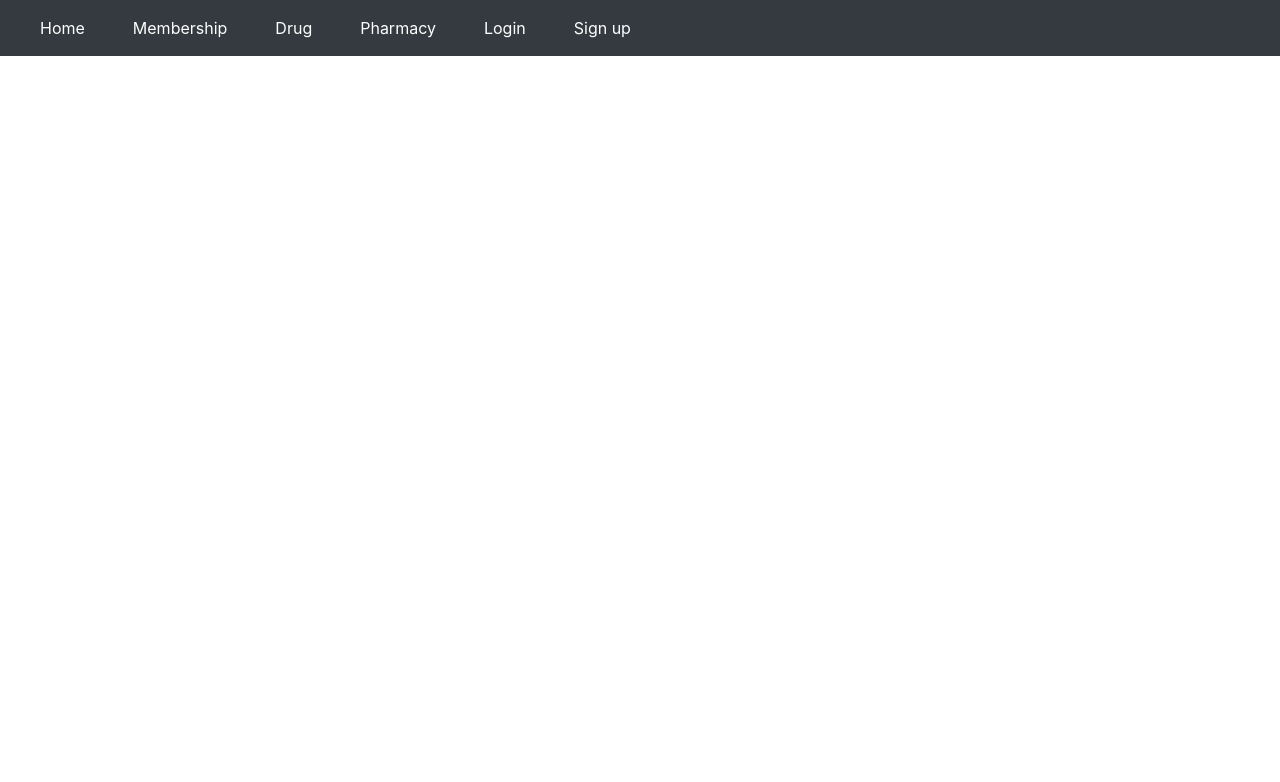
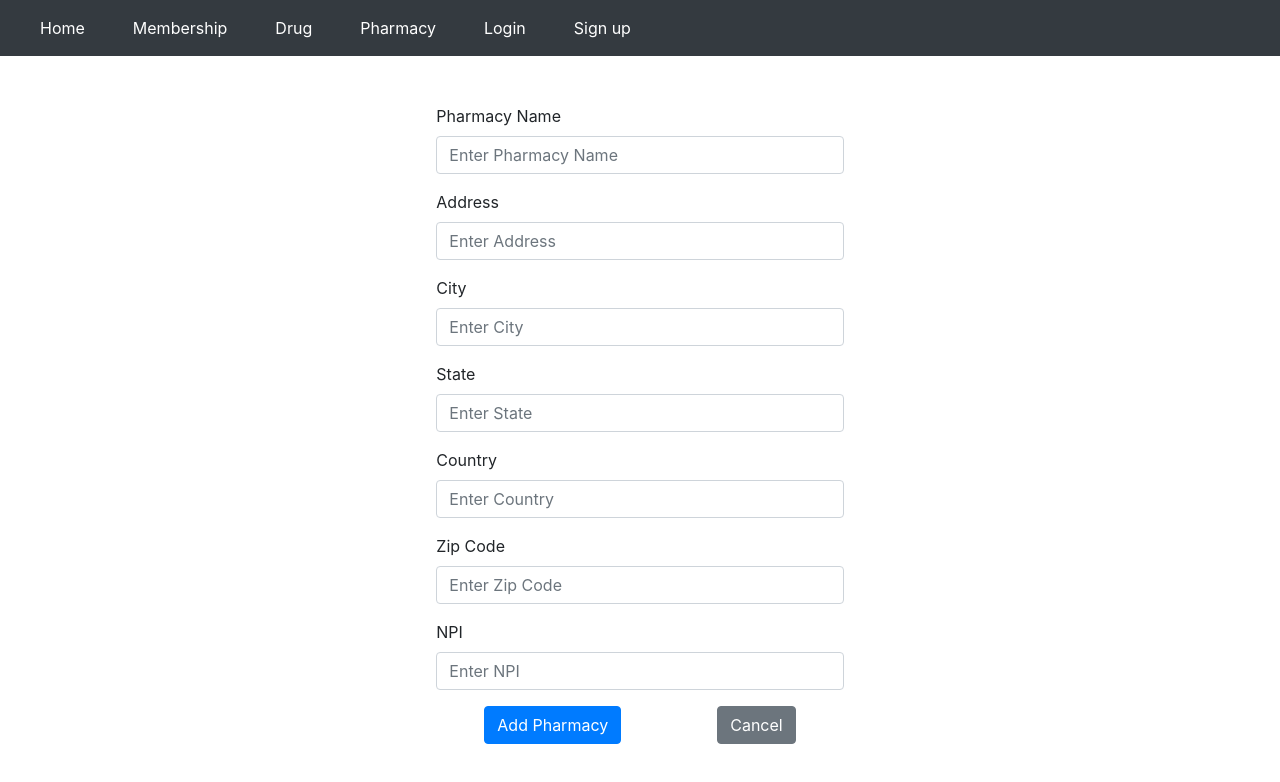
Before and after one commit to jtkoch/Galaxe-Frontend, a React (Create React App) app in the folder frontend/: page /AddPharmacy in a window 1280 px wide. Shown: the top 782 px of the page. Built offline with nearby package versions, Linux system fonts and the light colour scheme.

Commit message:
Pharmacy Initial Commit

```diff
--- a/frontend/src/App.js
+++ b/frontend/src/App.js
@@ -10,6 +10,7 @@ import Membership from "./Pages/Membership";
 import Pharmacy from "./Pages/Pharmacy";
 import AddDrug from "./Pages/AddDrug";
 import EditDrug from "./Pages/EditDrug";
+import AddPharmacy from "./Pages/AddPharmacy";
 
 const App = () => {
   return (
@@ -23,6 +24,7 @@ const App = () => {
       <Route path="/Pharmacy" component={Pharmacy} />
       <Route path="/AddDrug" component={AddDrug} />
       <Route path="/EditDrug" component={EditDrug} />
+      <Route path="/AddPharmacy" component={AddPharmacy} />
     </div>
   );
 };
--- /dev/null
+++ b/frontend/src/Pages/AddPharmacy.js
@@ -0,0 +1,129 @@
+import React, { useState } from "react";
+import Form from "react-bootstrap/Form";
+import Button from "react-bootstrap/Button";
+import axios from "axios";
+import { useHistory } from "react-router-dom";
+
+const AddPharmacy = () => {
+    const history = useHistory();
+
+    const [form, setForm] = useState({
+        name: "",
+        address: "",
+        city: "",
+        state: "",
+        country: "",
+        zipCode: "",
+        npi: ""
+    });
+
+    const handleChange = (event) => {
+        setForm({ ...form, [event.target.name]: event.target.value });
+    };
+
+    const routeChange = () => {
+        let path = "/Pharmacy";
+        history.push(path);
+    };
+
+    const handleSubmit = (event) => {
+        event.preventDefault();
+        console.log("submitted", form);
+        axios
+            .post("http://localhost:8080/addPharmacy", form)
+            .then((response) => {
+                console.log(response);
+                localStorage.setItem("token", response.data.token);
+                setForm(response.data);
+                history.push("/Pharmacy");
+            })
+            .catch((error) => {
+                console.log("There has been an error", error);
+            });
+    };
+
+    return (
+        <div className="register-container">
+            <Form onSubmit={handleSubmit} className="p-5">
+                <Form.Group controlId="pharmacyName">
+                    <Form.Label>Pharmacy Name</Form.Label>
+                    <Form.Control
+                        type="text"
+                        name="name"
+                        placeholder="Enter Pharmacy Name"
+                        value={form.name}
+                        onChange={handleChange}
+                    />
+                </Form.Group>
+                <Form.Group controlId="address">
+                    <Form.Label>Address</Form.Label>
+                    <Form.Control
+                        type="text"
+                        name="address"
+                        placeholder="Enter Address"
+                        value={form.address}
+                        onChange={handleChange}
+                    />
+                </Form.Group>
+                <Form.Group controlId="city">
+                    <Form.Label>City</Form.Label>
+                    <Form.Control
+                        type="text"
+                        name="city"
+                        placeholder="Enter City"
+                        value={form.city}
+                        onChange={handleChange}
+                    />
+                </Form.Group>
+                <Form.Group controlId="state">
+                    <Form.Label>State</Form.Label>
+                    <Form.Control
+                        type="text"
+                        name="state"
+                        placeholder="Enter State"
+                        value={form.state}
+                        onChange={handleChange}
+                    />
+                </Form.Group>
+                <Form.Group controlId="country">
+                    <Form.Label>Country</Form.Label>
+                    <Form.Control
+                        type="text"
+                        name="country"
+                        placeholder="Enter Country"
+                        value={form.country}
+                        onChange={handleChange}
+                    />
+                </Form.Group>
+                <Form.Group controlId="zipCode">
+                    <Form.Label>Zip Code</Form.Label>
+                    <Form.Control
+                        type="number"
+                        name="zipCode"
+                        placeholder="Enter Zip Code"
+                        value={form.zipCode}
+                        onChange={handleChange}
+                    />
+                </Form.Group>
+                <Form.Group controlId="npi">
+                    <Form.Label>NPI</Form.Label>
+                    <Form.Control
+                        type="number"
+                        name="npi"
+                        placeholder="Enter NPI"
+                        value={form.npi}
+                        onChange={handleChange}
+                    />
+                </Form.Group>
+                <Button variant="primary" className="ml-5 mr-5" type="submit">
+                    Add Pharmacy
+        </Button>
+                <Button variant="secondary" className="ml-5 mr-5" onClick={routeChange}>
+                    Cancel
+        </Button>
+            </Form>
+        </div>
+    );
+};
+
+export default AddPharmacy;
--- a/frontend/src/Pages/Pharmacy.js
+++ b/frontend/src/Pages/Pharmacy.js
@@ -1,11 +1,115 @@
-import React from 'react'
+import React, { useEffect, useState } from "react";
+import axios from "axios";
+import Button from "react-bootstrap/Button";
+import { useHistory } from "react-router-dom";
+import SearchDrug from "../Components/SearchDrug";
+import "../Styles/Pharmacy.scss";
 
-function Pharmacy() {
+function Pharmarcy() {
+    const [pharmacies, setPharmacies] = useState([]);
+    const [searchPharmarcy, setSearchPharmarcy] = useState([]);
+    const history = useHistory();
+
+    function refreshPage() {
+        window.location.reload(false);
+    }
+
+    const search = (userArr) => {
+        setSearchPharmarcy(userArr);
+    };
+
+    useEffect(() => {
+        axios
+            .get("http://localhost:8080/pharmacies")
+            .then((res) => {
+                setPharmacies(res.data);
+                setSearchPharmarcy(res.data);
+            })
+            .catch((error) => {
+                console.log("error", error);
+            });
+    }, []);
+
+    const handleEdit = (id) => {
+        let path = `/EditDrug/${id}`;
+        history.push(path);
+    };
+
+    const handleDelete = (id) => {
+        axios
+            .delete(`http://localhost:8080/deletePharmacy/${id}`)
+            .then((res) => {
+                console.log(res.data);
+            })
+            .catch((err) => {
+                console.log(err);
+            });
+    };
+
     return (
-        <div>
-            <h1>Pharmacy</h1>
+        <div className="pharmacies">
+            <h1>Pharmacies</h1>
+
+            <div className="search">
+                <SearchDrug search={search} data={pharmacies} />
+            </div>
+
+            <table className="table table-striped table-nonfluid">
+                <thead className="thead-dark">
+                    <tr>
+                        <th scope="col">Pharmacy Name</th>
+                        <th scope="col">Address</th>
+                        <th scope="col">City</th>
+                        <th scope="col">State</th>
+                        <th scope="col">Country</th>
+                        <th scope="col">Zip Code</th>
+                        <th scope="col">NPI</th>
+                        <th scope="col">Delete</th>
+                        <th scope="col">Edit</th>
+                    </tr>
+                </thead>
+                <tbody>
+                    {searchPharmarcy.length === 0 ? (
+                        <tr>
+                            <td className="error">Sorry, no results found!</td>
+                        </tr>
+                    ) : (
+                            searchPharmarcy.map((pharmacy) => (
+                                <tr key={pharmacy.id}>
+                                    <td>{pharmacy.name}</td>
+                                    <td>{pharmacy.address}</td>
+                                    <td>{pharmacy.city}</td>
+                                    <td>{pharmacy.state}</td>
+                                    <td>{pharmacy.country}</td>
+                                    <td>{pharmacy.zipCode}</td>
+                                    <td>{pharmacy.npi}</td>
+                                    <td>
+                                        <Button
+                                            onClick={() => {
+                                                handleDelete(pharmacy.id);
+                                                refreshPage();
+                                            }}
+                                        >
+                                            Delete
+                  </Button>
+                                    </td>
+                                    <td>
+                                        <Button
+                                            onClick={() => {
+                                                handleEdit(pharmacy.id);
+                                            }}
+                                            variant="secondary"
+                                        >
+                                            Edit
+                  </Button>
+                                    </td>
+                                </tr>
+                            ))
+                        )}
+                </tbody>
+            </table>
         </div>
-    )
+    );
 }
 
-export default Pharmacy
+export default Pharmarcy;
--- a/frontend/src/Styles/Drug.scss
+++ b/frontend/src/Styles/Drug.scss
@@ -10,5 +10,9 @@
 
     .table {
         width: 60%;
+
+        .error {
+            color: red;
         }
     }
+}
--- /dev/null
+++ b/frontend/src/Styles/Pharmacy.scss
@@ -0,0 +1,18 @@
+.pharmacies {
+    display: flex;
+    flex-direction: column;
+    align-items: center;
+
+    .search {
+        margin: 1%;
+        width: 15%;
+    }
+
+    .table {
+        width: 60%;
+
+        .error {
+            color: red;
+        }
+    }
+}
```
Also changed, not shown: 2 other files (tests, documents, lock files or other folders). Lines whose indentation alone changed are shown as unchanged.
